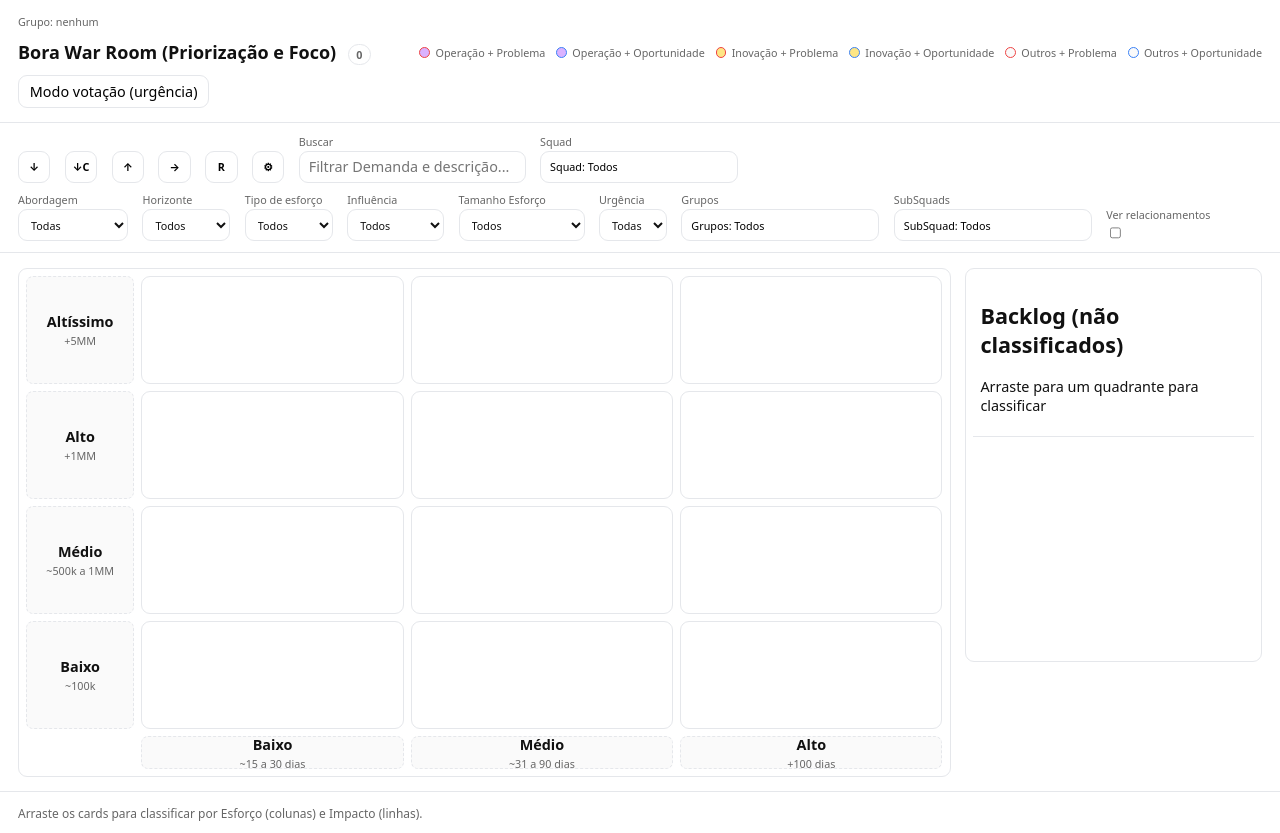
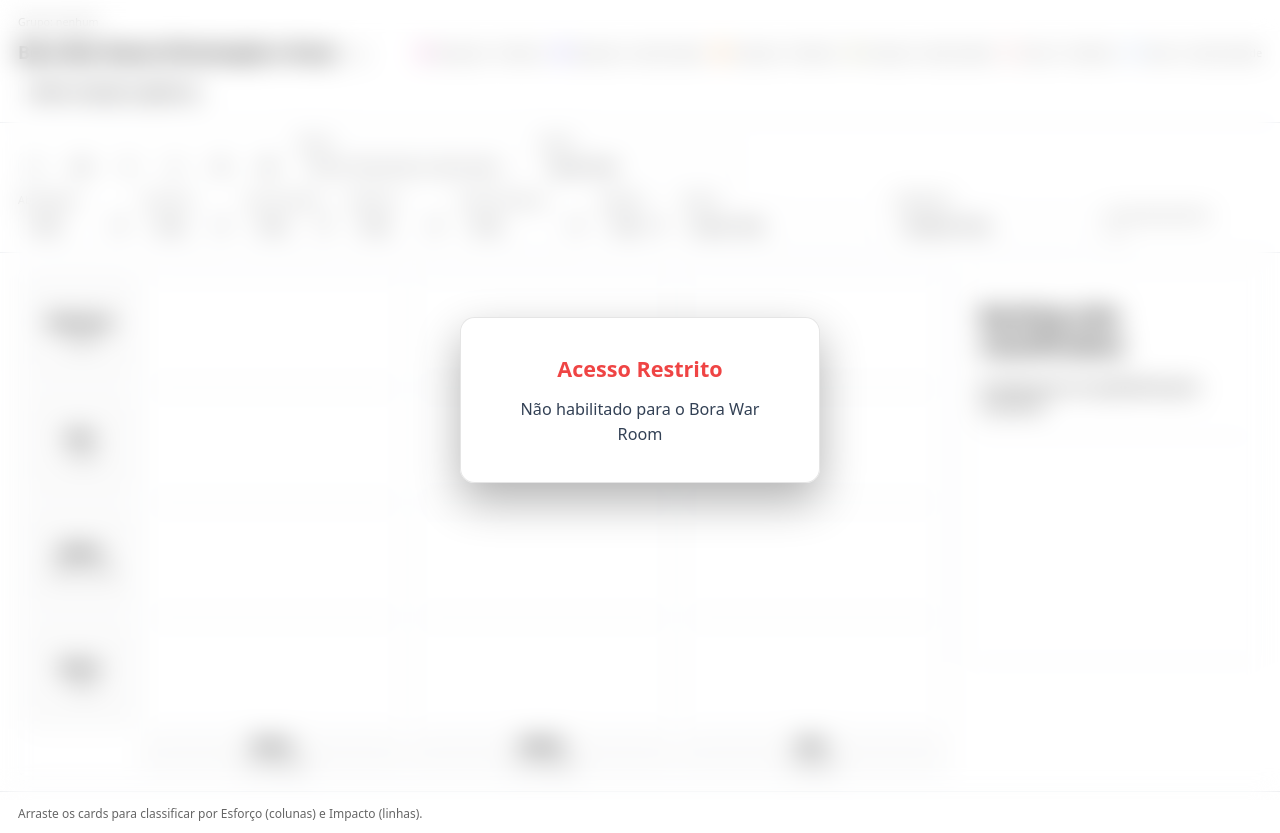
Before and after one commit to horacioibrahim/mini-miro, a plain HTML site: page index.html in a window 1280 px wide. Drawn offline with Linux system fonts and the light colour scheme.

Commit message:
ajustes de integração

```diff
--- a/app.js
+++ b/app.js
@@ -1392,8 +1392,31 @@ async function fetchAuxiliaryData(token, spreadsheetId) {
   }
 }
 
+async function checkAccess() {
+  const urlParams = new URLSearchParams(window.location.search);
+  const hash = urlParams.get('bwr');
+  if (hash) {
+    localStorage.setItem('bwr', hash);
+    // clean url
+    window.history.replaceState({}, document.title, window.location.pathname);
+  }
+
+  const stored = localStorage.getItem('bwr');
+  if (stored !== 'bwr_rocks') {
+    const modal = document.getElementById('accessDeniedModal');
+    if (modal) modal.classList.remove('hidden');
+    // Stop execution of other things if possible, or just overlay covers it
+    throw new Error('Access Denied');
+  } else {
+    // Explicitly ensure hidden if valid
+    const modal = document.getElementById('accessDeniedModal');
+    if (modal) modal.classList.add('hidden');
+  }
+}
+
 // Init
-window.addEventListener('DOMContentLoaded', () => {
+window.addEventListener('DOMContentLoaded', async () => {
+  try { await checkAccess(); } catch (e) { return; }
   // Setup DnD targets
   setupDropTargets();
   setupFilters();
--- a/index.html
+++ b/index.html
@@ -604,6 +604,14 @@
     <div id="voteGrid" class="vote-grid"></div>
   </div>
 
+  <!-- Access Denied Modal -->
+  <div id="accessDeniedModal" class="modal-overlay hidden" style="z-index: 9999;">
+    <div class="access-denied-content">
+      <h2>Acesso Restrito</h2>
+      <p>Não habilitado para o Bora War Room</p>
+    </div>
+  </div>
+
   <script src="./app.js"></script>
 </body>
 
--- a/styles.css
+++ b/styles.css
@@ -10,7 +10,7 @@
 }
 
 .hidden {
-  display: none;
+  display: none !important;
 }
 
 * {
@@ -1337,3 +1337,49 @@ button:hover {
 .rotating {
   animation: spin 1s linear infinite;
 }
+
+/* Access Denied Modal */
+.modal-overlay {
+  position: fixed;
+  top: 0;
+  left: 0;
+  width: 100%;
+  height: 100%;
+  z-index: 9999;
+  display: flex;
+  align-items: center;
+  justify-content: center;
+}
+
+#accessDeniedModal {
+  background: rgba(255, 255, 255, 0.01);
+  /* Transparent but clickable */
+  backdrop-filter: blur(15px);
+  -webkit-backdrop-filter: blur(15px);
+}
+
+.access-denied-content {
+  background: rgba(255, 255, 255, 0.95);
+  padding: 40px;
+  border-radius: 16px;
+  box-shadow: 0 20px 50px rgba(0, 0, 0, 0.3);
+  text-align: center;
+  max-width: 400px;
+  width: 90%;
+  border: 1px solid rgba(0, 0, 0, 0.1);
+}
+
+.access-denied-content h2 {
+  margin-top: 0;
+  color: #ef4444;
+  font-size: 24px;
+  margin-bottom: 16px;
+  font-weight: 700;
+}
+
+.access-denied-content p {
+  color: #334155;
+  font-size: 18px;
+  margin: 0;
+  line-height: 1.5;
+}
```
Also changed, not shown: step2.html (+8 -0 lines), step2.js (+21 -1 lines).
